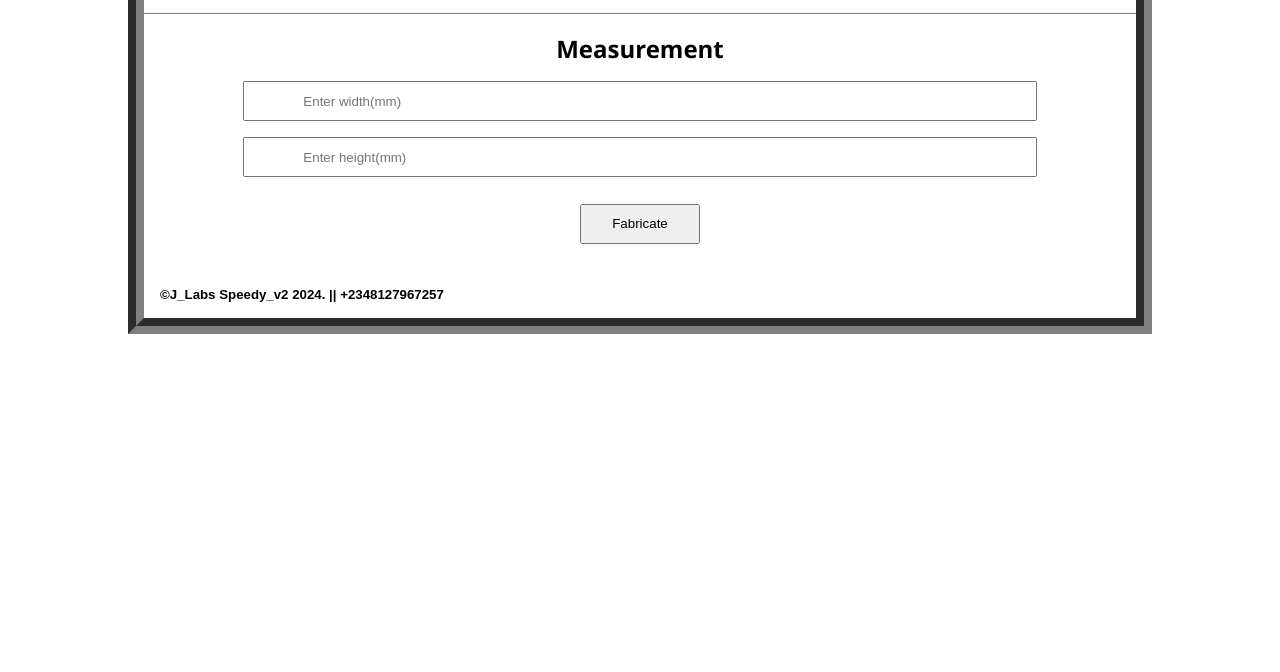
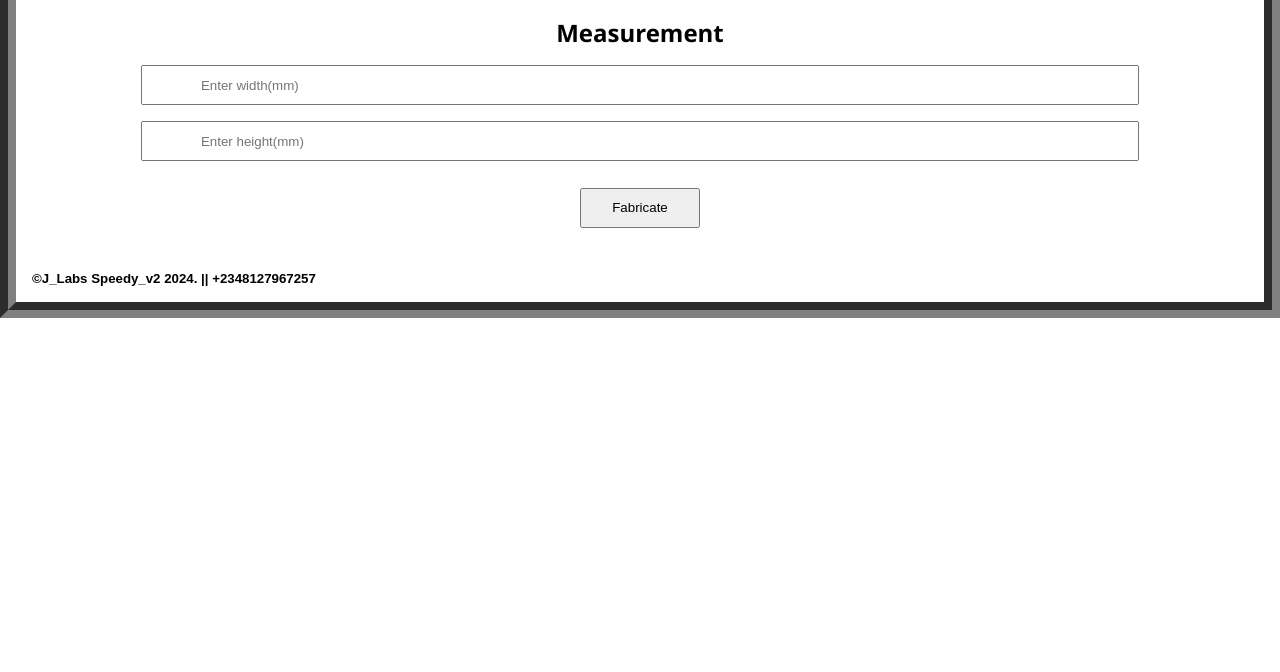
Before and after one commit to JJJaTTo/Speedy_v2, a website: page index.html in a window 1280 px wide. Shown: the part 128-800 px from the top of the page. Drawn offline with Linux system fonts and the light colour scheme.

Commit message:
fixed font

```diff
--- a/styles.css
+++ b/styles.css
@@ -6,8 +6,8 @@
 }
 
 body {
-  max-width: 80vw;
-  margin: 2em auto;
+  max-width: 100vw;
+  margin: 1em auto;
   display: flex;
 
   flex-direction: column;
@@ -155,7 +155,7 @@ div button {
 }
 
 .item {
-  font-size: 1vw;
+  font-size: 2em;
   font-weight: 200;
   display: flex;
   width: 100%;
```
